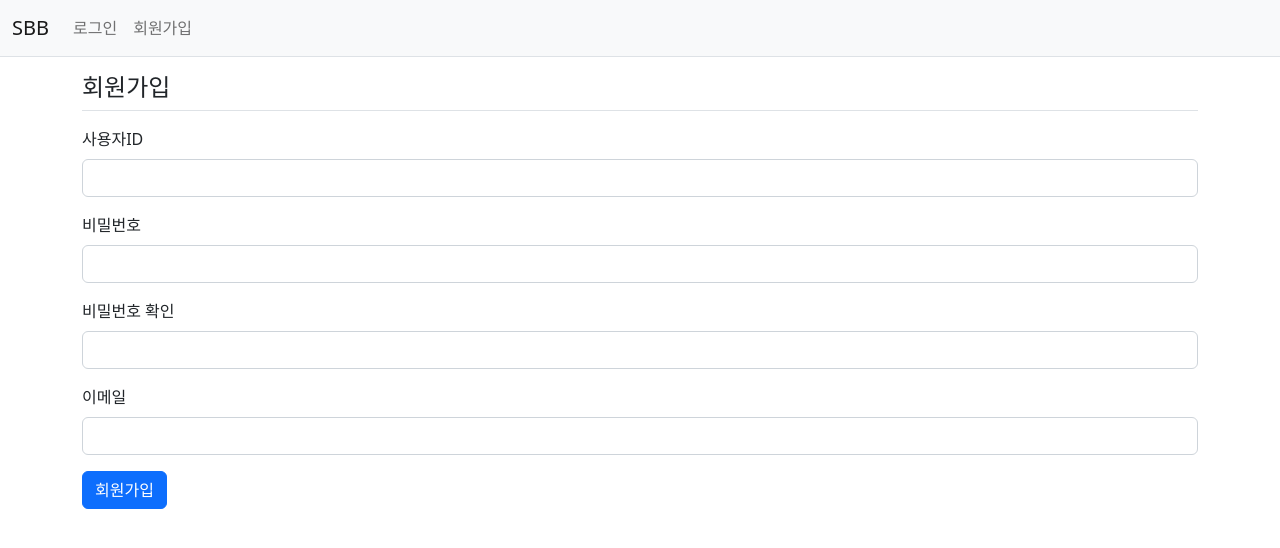
After one commit to k1mjunyoung/jump-to-springboot, a Spring Boot app: page /user/signup in a window 1280 px wide. The commit adds this page. Shown: the top 548 px of the page. Run offline with Spring Boot 4, Linux system fonts and the light colour scheme; some of the project's set-up classes (security, data sources, template engines, error pages and the like) are left out, and stand-ins take their place; some libraries are stand-ins or nearby versions.

Commit message:
3-6 회원가입

```diff
--- /dev/null
+++ b/src/main/java/jumptospringboot/user/UserController.java
@@ -0,0 +1,56 @@
+package jumptospringboot.user;
+
+import javax.validation.Valid;
+
+import org.springframework.stereotype.Controller;
+import org.springframework.validation.BindingResult;
+import org.springframework.web.bind.annotation.GetMapping;
+import org.springframework.web.bind.annotation.PostMapping;
+import org.springframework.web.bind.annotation.RequestMapping;
+
+import lombok.RequiredArgsConstructor;
+
+// 중복가입 예외처리 라이브러리
+import org.springframework.dao.DataIntegrityViolationException;
+
+@RequiredArgsConstructor
+@Controller
+@RequestMapping("/user")
+public class UserController {
+
+    private final UserService userService;
+
+    @GetMapping("/signup")
+    public String signup(UserCreateForm userCreateForm) {
+        return "signup_form";
+    }
+
+    @PostMapping("/signup")
+    public String signup(@Valid UserCreateForm userCreateForm, BindingResult bindingResult) {
+        if (bindingResult.hasErrors()) {
+            return "signup_form";
+        }
+
+        if (!userCreateForm.getPassword1().equals(userCreateForm.getPassword2())) {
+            bindingResult.rejectValue("password2", "passwordIncorrect", "패스워드가 일치하지 않습니다.");
+            return "signup_form";
+        }
+
+        // 중복가입 예외처리
+        try {
+            userService.create(userCreateForm.getUsername(), userCreateForm.getEmail(), userCreateForm.getPassword1());
+            // 사용자ID 또는 이메일 주소가 동일할 경우에는 DataIntegrityViolationException이 발생
+            // bindingResult.reject(오류코드, 오류메시지)는 특정 필드의 오류가 아닌 일반적인 오류를 등록할때 사용
+        } catch (DataIntegrityViolationException e) {
+            e.printStackTrace();
+            bindingResult.reject("signupFailed", "이미 등록된 사용자입니다.");
+            return "signup_form";
+        } catch (Exception e) {
+            e.printStackTrace();
+            bindingResult.reject("signupFailed", e.getMessage());
+            return "signup_form";
+        }
+
+        return "redirect:/";
+    }
+}
--- /dev/null
+++ b/src/main/java/jumptospringboot/user/UserRepository.java
@@ -0,0 +1,6 @@
+package jumptospringboot.user;
+
+import org.springframework.data.jpa.repository.JpaRepository;
+
+public interface UserRepository extends JpaRepository<SiteUser, Long> {
+}
--- a/src/main/resources/templates/navbar.html
+++ b/src/main/resources/templates/navbar.html
@@ -9,6 +9,9 @@
                 <li class="nav-item">
                     <a class="nav-link" href="#">로그인</a>
                 </li>
+                <li class="nav-item">
+                    <a class="nav-link" th:href="@{/user/signup}">회원가입</a>
+                </li>
             </ul>
         </div>
     </div>
--- /dev/null
+++ b/src/main/resources/templates/signup_form.html
@@ -0,0 +1,29 @@
+<html layout:decorate="~{layout}">
+    <div layout:fragment="content" class="container my-3">
+        <div class="my-3 border-bottom">
+            <div>
+                <h4>회원가입</h4>
+            </div>
+        </div>
+        <form th:action="@{/user/signup}" th:object="${userCreateForm}" method="post">
+            <div th:replace="~{form_errors :: formErrorsFragment}"></div>
+            <div class="mb-3">
+                <label for="username" class="form-label">사용자ID</label>
+                <input type="text" th:field="*{username}" class="form-control">
+            </div>
+            <div class="mb-3">
+                <label for="password1" class="form-label">비밀번호</label>
+                <input type="password" th:field="*{password1}" class="form-control">
+            </div>
+            <div class="mb-3">
+                <label for="password2" class="form-label">비밀번호 확인</label>
+                <input type="password" th:field="*{password2}" class="form-control">
+            </div>
+            <div class="mb-3">
+                <label for="email" class="form-label">이메일</label>
+                <input type="email" th:field="*{email}" class="form-control">
+            </div>
+            <button type="submit" class="btn btn-primary">회원가입</button>
+        </form>
+    </div>
+</html>
```
Also changed, not shown: src/main/java/jumptospringboot/SecurityConfig.java (+11 -2 lines), src/main/java/jumptospringboot/user/SiteUser.java (added, +28 -0 lines), src/main/java/jumptospringboot/user/UserCreateForm.java (added, +27 -0 lines), src/main/java/jumptospringboot/user/UserService.java (added, +33 -0 lines).
